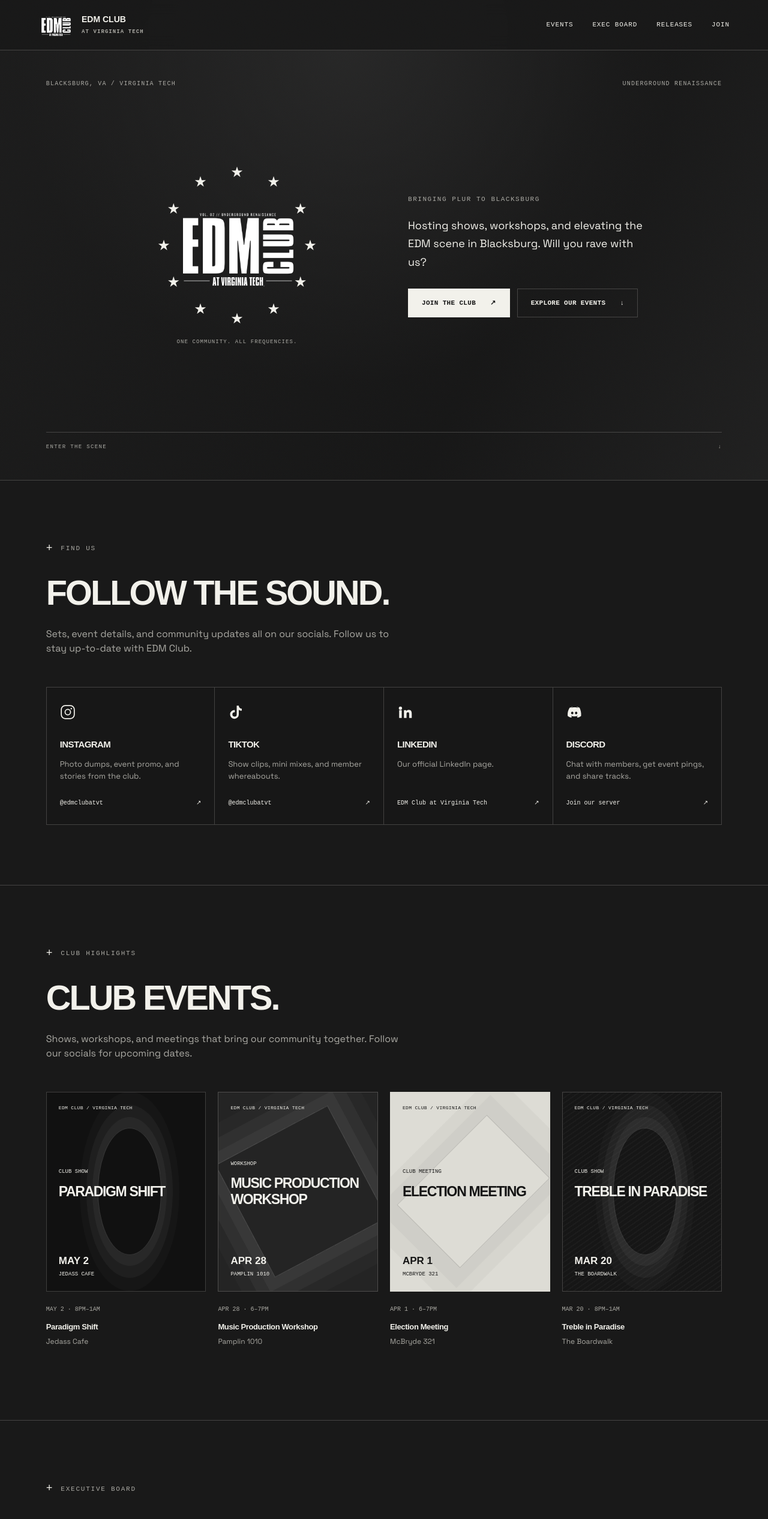
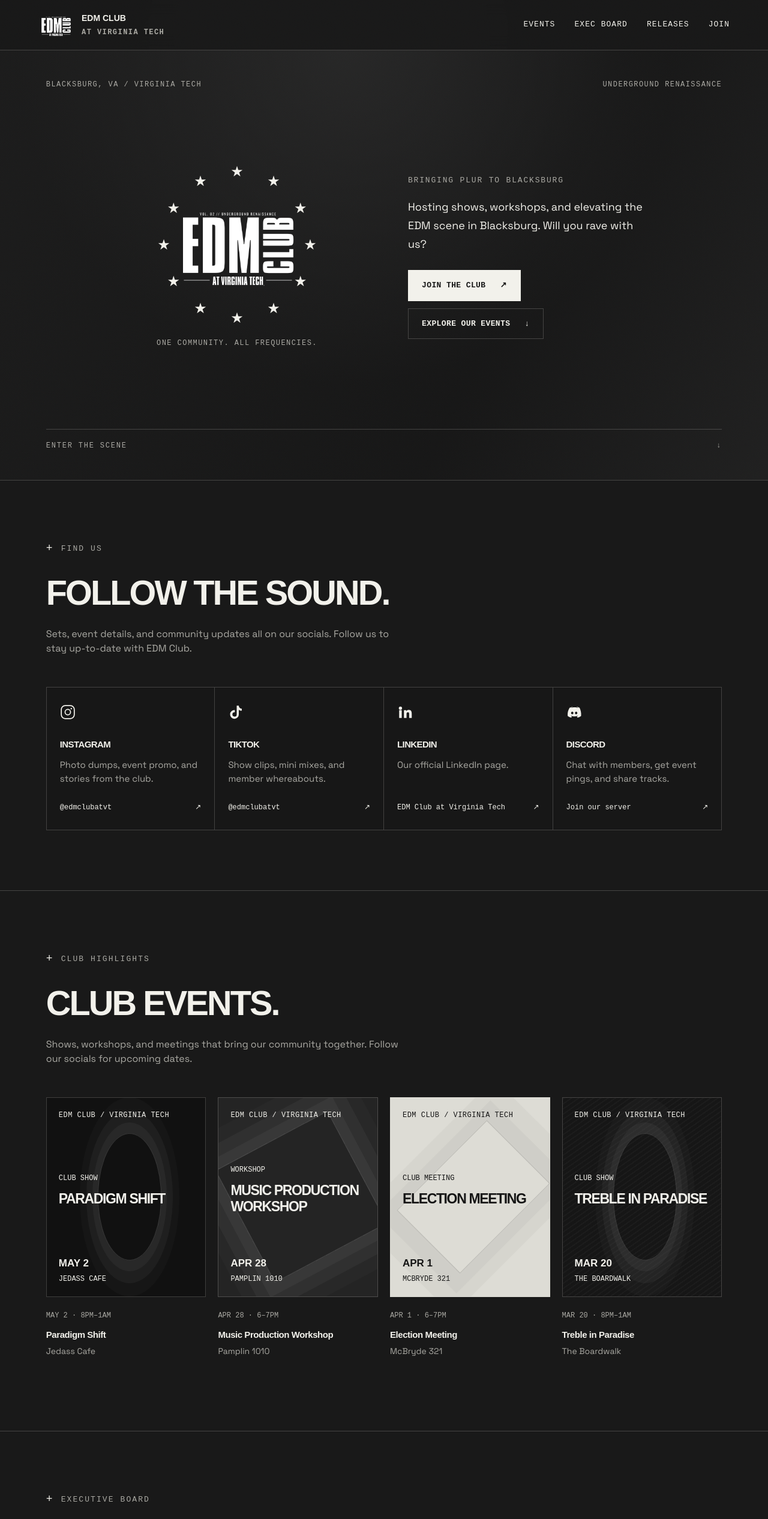
Before and after one commit to aritro4231/edmclubatvt, a React (Vite) app: page / in a window 1280 px wide. Shown: the top 2532 px of the page at 60% size. Built offline with nearby package versions, Linux system fonts and the light colour scheme; a web font is replaced by a local one.

Commit message:
Update Site source

```diff
--- a/src/styles.css
+++ b/src/styles.css
@@ -25,15 +25,15 @@
 .brand { display: flex; align-items: center; gap: 14px; flex-shrink: 0; }
 .brand__logo { width: 58px; height: 58px; object-fit: contain; mix-blend-mode: screen; }
 .brand__text { font-family: var(--display); font-size: 14px; font-weight: 900; }
-.brand__text small { display: block; font-family: var(--mono); color: var(--muted); font-size: 9px; letter-spacing: .12em; margin-top: 4px; }
-nav.links { display: flex; gap: 32px; font-family: var(--mono); font-size: 11px; text-transform: uppercase; letter-spacing: .08em; }
+.brand__text small { display: block; font-family: var(--mono); color: var(--muted); font-size: 12px; letter-spacing: .12em; margin-top: 4px; }
+nav.links { display: flex; gap: 32px; font-family: var(--mono); font-size: 13px; text-transform: uppercase; letter-spacing: .08em; }
 nav.links a { padding: 7px 0; border-bottom: 1px solid transparent; transition: border-color .2s; }
 nav.links a:hover { border-color: var(--white); }
-.menu-toggle { display: none; font-family: var(--mono); font-size: 11px; text-transform: uppercase; background: transparent; border: 1px solid var(--line); padding: 10px 14px; }
+.menu-toggle { display: none; font-family: var(--mono); font-size: 13px; text-transform: uppercase; background: transparent; border: 1px solid var(--line); padding: 10px 14px; }
 section { position: relative; max-width: 1320px; margin: 0 auto; padding: 100px clamp(24px, 6vw, 90px); }
 section[id] { scroll-margin-top: 82px; }
 section:not(.hero) { border-top: 1px solid var(--line); }
-.eyebrow { display: flex; align-items: center; gap: 12px; font-family: var(--mono); text-transform: uppercase; font-size: 11px; letter-spacing: .16em; color: var(--muted); margin-bottom: 28px; }
+.eyebrow { display: flex; align-items: center; gap: 12px; font-family: var(--mono); text-transform: uppercase; font-size: 13px; letter-spacing: .16em; color: var(--muted); margin-bottom: 28px; }
 .eyebrow::before { content: '+'; font-size: 18px; color: var(--white); }
 .section-title { font-family: var(--display); font-weight: 900; text-transform: uppercase; font-size: clamp(30px, 4.5vw, 60px); line-height: 1.12; letter-spacing: -.05em; max-width: 19ch; margin-bottom: 24px; }
 .section-sub { color: var(--muted); font-size: 16px; max-width: 58ch; margin-bottom: 52px; }
@@ -47,31 +47,31 @@
 .reveal-stagger.in-view > *:nth-child(5) { transition-delay: .24s; }
 .reveal-stagger.in-view > *:nth-child(6) { transition-delay: .3s; }
 .hero { min-height: 100svh; padding-top: 132px; padding-bottom: 48px; display: flex; flex-direction: column; align-items: stretch; }
-.hero__index { display: flex; justify-content: space-between; gap: 24px; font-family: var(--mono); font-size: 10px; text-transform: uppercase; letter-spacing: .12em; color: var(--muted); margin-bottom: 34px; }
+.hero__index { display: flex; justify-content: space-between; gap: 24px; font-family: var(--mono); font-size: 12px; text-transform: uppercase; letter-spacing: .12em; color: var(--muted); margin-bottom: 34px; }
 .hero__bottom { display: grid; grid-template-columns: 1fr 1fr; align-items: center; gap: 80px; margin: auto; padding: 48px 0; width: 100%; max-width: 900px; }
 .hero__art { display: flex; flex-direction: column; align-items: center; }
 .club-seal { width: 266px; height: 266px; position: relative; display: grid; place-items: center; }
 .club-seal img { width: 220px; mix-blend-mode: screen; }
 .club-seal__stars { position: absolute; inset: 0; }
 .club-seal__stars span { position: absolute; left: 50%; top: 50%; width: 24px; height: 24px; margin: -12px 0 0 -12px; font-size: 24px; line-height: 1; text-align: center; transform: rotate(var(--angle)) translateY(-122px) rotate(calc(-1 * var(--angle))); }
-.hero__art-caption { font-family: var(--mono); font-size: 9px; text-transform: uppercase; letter-spacing: .12em; color: var(--muted); margin-top: 22px; }
-.hero__eyebrow { font-family: var(--mono); font-size: 11px; font-weight: 400; text-transform: uppercase; letter-spacing: .14em; color: var(--muted); margin-bottom: 20px; }
+.hero__art-caption { font-family: var(--mono); font-size: 12px; text-transform: uppercase; letter-spacing: .12em; color: var(--muted); margin-top: 22px; }
+.hero__eyebrow { font-family: var(--mono); font-size: 13px; font-weight: 400; text-transform: uppercase; letter-spacing: .14em; color: var(--muted); margin-bottom: 20px; }
 .hero__tag { max-width: 42ch; font-size: 18px; line-height: 1.7; }
 .hero__cta-row { display: flex; flex-wrap: wrap; gap: 12px; margin-top: 28px; }
-.btn { display: inline-flex; justify-content: space-between; align-items: center; gap: 24px; padding: 15px 22px; font-family: var(--mono); font-size: 11px; font-weight: 700; text-transform: uppercase; letter-spacing: .03em; border: 1px solid var(--white); transition: background .2s, color .2s; }
+.btn { display: inline-flex; justify-content: space-between; align-items: center; gap: 24px; padding: 15px 22px; font-family: var(--mono); font-size: 13px; font-weight: 700; text-transform: uppercase; letter-spacing: .03em; border: 1px solid var(--white); transition: background .2s, color .2s; }
 .btn--solid { background: var(--white); color: var(--void-2); }
 .btn--solid:hover { background: #d0cfc9; }
 .btn--ghost { background: transparent; border-color: var(--line); }
 .btn--ghost:hover { background: var(--white); color: var(--void-2); }
-.scroll-cue { display: flex; justify-content: space-between; gap: 24px; font-family: var(--mono); font-size: 9px; text-transform: uppercase; color: var(--muted); letter-spacing: .15em; border-top: 1px solid var(--line); padding-top: 18px; margin-top: auto; }
+.scroll-cue { display: flex; justify-content: space-between; gap: 24px; font-family: var(--mono); font-size: 12px; text-transform: uppercase; color: var(--muted); letter-spacing: .15em; border-top: 1px solid var(--line); padding-top: 18px; margin-top: auto; }
 .social-grid { display: grid; grid-template-columns: repeat(4, minmax(0, 1fr)); }
 .social-card { border: 1px solid var(--line); padding: 28px 22px; background: rgba(0,0,0,.08); display: flex; flex-direction: column; transition: background .2s; }
 .social-card + .social-card { border-left: 0; }
 .social-card:hover { background: rgba(255,255,255,.04); }
 .social-card__icon { width: 26px; height: 26px; margin-bottom: 30px; }
 .social-card h3 { font-family: var(--display); font-weight: 700; font-size: 15px; letter-spacing: -.04em; text-transform: uppercase; margin-bottom: 12px; }
-.social-card p { color: var(--muted); font-size: 13px; margin-bottom: 28px; }
-.social-card .arrow { display: flex; justify-content: space-between; gap: 14px; margin-top: auto; font-family: var(--mono); font-size: 10px; }
+.social-card p { color: var(--muted); font-size: 15px; margin-bottom: 28px; }
+.social-card .arrow { display: flex; justify-content: space-between; gap: 14px; margin-top: auto; font-family: var(--mono); font-size: 12px; }
 .events-grid { display: grid; grid-template-columns: repeat(4, minmax(0, 1fr)); gap: 20px; }
 .event-card { min-width: 0; }
 .event-card__poster { width: 100%; aspect-ratio: 4/5; object-fit: cover; filter: grayscale(1); }
@@ -83,32 +83,32 @@
 .event-poster--election-meeting::before { border-radius: 0; border-color: rgba(0,0,0,.15); box-shadow: 0 0 0 28px rgba(0,0,0,.03), 0 0 0 58px rgba(0,0,0,.03); transform: rotate(45deg) scaleX(.7); }
 .event-poster--treble-in-paradise { background: repeating-linear-gradient(-35deg, #1c1c1c 0 2px, #161616 2px 7px); }
 .event-poster > * { position: relative; z-index: 1; }
-.event-poster__club { font-family: var(--mono); font-size: 8px; letter-spacing: .04em; }
-.event-poster__type { font-family: var(--mono); text-transform: uppercase; font-size: 9px; margin-top: auto; padding-top: 30px; }
+.event-poster__club { font-family: var(--mono); font-size: 12px; letter-spacing: .04em; }
+.event-poster__type { font-family: var(--mono); text-transform: uppercase; font-size: 12px; margin-top: auto; padding-top: 30px; }
 .event-poster__name { font-family: var(--display); font-size: clamp(18px, 1.8vw, 25px); font-weight: 900; line-height: 1.18; letter-spacing: -.06em; text-transform: uppercase; overflow-wrap: anywhere; margin: 12px 0 auto; }
 .event-poster__date { font-family: var(--display); font-size: 17px; font-weight: 700; text-transform: uppercase; margin-top: 24px; }
-.event-poster__date small { display: block; font-family: var(--mono); font-size: 9px; font-weight: 400; margin-top: 4px; }
+.event-poster__date small { display: block; font-family: var(--mono); font-size: 12px; font-weight: 400; margin-top: 4px; }
 .event-card__body { padding: 22px 0; }
-.event-card__date { font-family: var(--mono); color: var(--muted); text-transform: uppercase; font-size: 10px; margin-bottom: 12px; }
-.event-card__name { font-family: var(--display); font-size: 13px; font-weight: 600; letter-spacing: -.03em; line-height: 1.5; margin-bottom: 6px; }
-.event-card__loc { font-size: 12px; color: var(--muted); }
+.event-card__date { font-family: var(--mono); color: var(--muted); text-transform: uppercase; font-size: 12px; margin-bottom: 12px; }
+.event-card__name { font-family: var(--display); font-size: 15px; font-weight: 600; letter-spacing: -.03em; line-height: 1.5; margin-bottom: 6px; }
+.event-card__loc { font-size: 14px; color: var(--muted); }
 .board-grid { display: grid; grid-template-columns: repeat(3, minmax(0, 1fr)); gap: 36px 24px; }
 .board-card__photo-wrap { aspect-ratio: 1; margin-bottom: 22px; border: 1px solid var(--line); overflow: hidden; }
 .board-card__photo { height: 100%; width: 100%; object-fit: contain; }
 .portrait-fallback { width: 100%; height: 100%; display: grid; place-items: center; background: var(--void-3); font-family: var(--display); font-size: 48px; }
 .board-card__name { font-family: var(--display); font-size: 15px; font-weight: 600; letter-spacing: -.03em; }
-.board-card__alias { display: block; font-family: var(--mono); font-size: 11px; font-weight: 400; color: var(--muted); margin-top: 6px; }
-.board-card__role { margin-top: 12px; font-family: var(--mono); text-transform: uppercase; font-size: 10px; letter-spacing: .1em; }
+.board-card__alias { display: block; font-family: var(--mono); font-size: 13px; font-weight: 400; color: var(--muted); margin-top: 6px; }
+.board-card__role { margin-top: 12px; font-family: var(--mono); text-transform: uppercase; font-size: 12px; letter-spacing: .1em; }
 .release-list { display: flex; flex-direction: column; border-top: 1px solid var(--line); }
 .release-entry { min-width: 0; border-bottom: 1px solid var(--line); }
 .release-row { display: flex; align-items: center; gap: 24px; padding: 24px 0; }
-.release-row__num { font-family: var(--mono); font-size: 11px; color: var(--muted); width: 26px; flex-shrink: 0; }
+.release-row__num { font-family: var(--mono); font-size: 13px; color: var(--muted); width: 26px; flex-shrink: 0; }
 .release-art, .release-row__art { width: 56px; height: 56px; flex-shrink: 0; filter: grayscale(1); }
 .release-art { display: grid; place-items: center; font-size: 24px; border: 1px solid var(--line); background: repeating-linear-gradient(45deg, #262626 0 1px, #191919 1px 5px); }
 .release-row__meta { flex: 1; min-width: 0; }
 .release-row__title { font-family: var(--display); font-size: 14px; font-weight: 600; letter-spacing: -.03em; line-height: 1.5; }
-.release-row__artist { color: var(--muted); font-size: 12px; margin-top: 4px; }
-.release-status { color: var(--muted); font-family: var(--mono); text-transform: uppercase; font-size: 9px; border: 1px solid var(--line); padding: 5px 10px; }
+.release-row__artist { color: var(--muted); font-size: 14px; margin-top: 4px; }
+.release-status { color: var(--muted); font-family: var(--mono); text-transform: uppercase; font-size: 12px; border: 1px solid var(--line); padding: 5px 10px; }
 .release-row__play { width: 40px; height: 40px; display: grid; place-items: center; border: 1px solid var(--line); flex-shrink: 0; }
 .release-row__play:hover { background: var(--white); color: var(--void); }
 .soundcloud-player { width: 100%; height: 166px; display: block; border: 0; margin-bottom: 24px; }
@@ -117,7 +117,7 @@
 .join__title .accent { color: transparent; -webkit-text-stroke: 1px var(--white); }
 .join__sub { color: var(--muted); font-size: 16px; max-width: 50ch; margin: 0 auto 36px; }
 .join .btn { padding: 18px 30px; }
-footer { position: relative; padding: 28px clamp(24px, 6vw, 90px); border-top: 1px solid var(--line); display: flex; justify-content: space-between; flex-wrap: wrap; gap: 20px; color: var(--muted); font-family: var(--mono); font-size: 10px; }
+footer { position: relative; padding: 28px clamp(24px, 6vw, 90px); border-top: 1px solid var(--line); display: flex; justify-content: space-between; flex-wrap: wrap; gap: 20px; color: var(--muted); font-family: var(--mono); font-size: 12px; }
 @media (max-width: 1100px) {
   .hero__bottom { gap: 40px; }
   .social-grid { grid-template-columns: repeat(2, minmax(0, 1fr)); }
@@ -127,10 +127,11 @@
   .event-poster__name { font-size: clamp(24px, 3.2vw, 36px); }
 }
 @media (max-width: 760px) {
-  header { min-height: 74px; padding: 10px 22px; }
+  header { min-height: 74px; padding: 10px 18px; gap: 12px; }
+  .brand { gap: 10px; }
   .brand__logo { width: 44px; height: 44px; }
-  .brand__text { font-size: 11px; }
-  .brand__text small { font-size: 8px; }
+  .brand__text { font-size: 13px; }
+  .brand__text small { font-size: 12px; }
   .menu-toggle { display: block; }
   nav.links { display: none; position: absolute; top: 100%; left: 0; right: 0; flex-direction: column; gap: 0; padding: 12px 24px; background: #191919; border-bottom: 1px solid var(--line); }
   nav.links.links--open { display: flex; }
@@ -138,34 +139,34 @@
   section { padding: 68px 24px; }
   section[id] { scroll-margin-top: 74px; }
   .hero { padding-top: 108px; padding-bottom: 32px; }
-  .hero__index { font-size: 8px; margin-bottom: 40px; }
+  .hero__index { font-size: 12px; margin-bottom: 40px; }
   .hero__index span:last-child { display: none; }
   .hero__bottom { grid-template-columns: 1fr; gap: 40px; padding: 42px 0; }
   .club-seal { width: 230px; height: 230px; }
   .club-seal img { width: 185px; }
   .club-seal__stars span { font-size: 19px; transform: rotate(var(--angle)) translateY(-104px) rotate(calc(-1 * var(--angle))); }
   .hero__content { text-align: center; }
-  .hero__eyebrow { font-size: 9px; }
+  .hero__eyebrow { font-size: 12px; }
   .hero__tag { margin: 0 auto; font-size: 16px; }
   .hero__cta-row { justify-content: center; }
-  .btn { font-size: 10px; padding: 14px 18px; }
+  .btn { font-size: 12px; padding: 14px 18px; }
   .section-title { font-size: clamp(28px, 6vw, 42px); }
   .section-sub { font-size: 14px; margin-bottom: 36px; }
   .social-card { padding: 24px 18px; }
-  .social-card h3 { font-size: 12px; }
-  .social-card p { font-size: 12px; }
-  .social-card .arrow { font-size: 9px; }
+  .social-card h3 { font-size: 14px; }
+  .social-card p { font-size: 14px; }
+  .social-card .arrow { font-size: 12px; }
   .events-grid { gap: 24px 16px; }
   .event-poster { padding: 16px; }
   .event-poster__name { font-size: 22px; }
   .board-grid { grid-template-columns: repeat(2, minmax(0, 1fr)); gap: 30px 16px; }
-  .board-card__name { font-size: 12px; }
-  .board-card__role { font-size: 9px; letter-spacing: .02em; }
+  .board-card__name { font-size: 14px; }
+  .board-card__role { font-size: 12px; letter-spacing: .02em; }
   .release-row { gap: 14px; }
   .release-row__num { display: none; }
   .release-art, .release-row__art { width: 42px; height: 42px; }
-  .release-row__title { font-size: 11px; }
-  .release-status { padding: 5px 7px; font-size: 8px; }
+  .release-row__title { font-size: 13px; }
+  .release-status { padding: 5px 7px; font-size: 12px; }
   .join { padding: 72px 24px 80px; }
   .join__sub { font-size: 14px; }
 }
@@ -179,7 +180,7 @@
   .social-card .arrow { grid-column: 1 / -1; }
   .event-poster { padding: 24px; }
   .event-poster__name { font-size: 30px; }
-  .event-poster__type { font-size: 10px; }
+  .event-poster__type { font-size: 12px; }
 }
 @media (prefers-reduced-motion: reduce) {
   html { scroll-behavior: auto; }
```
